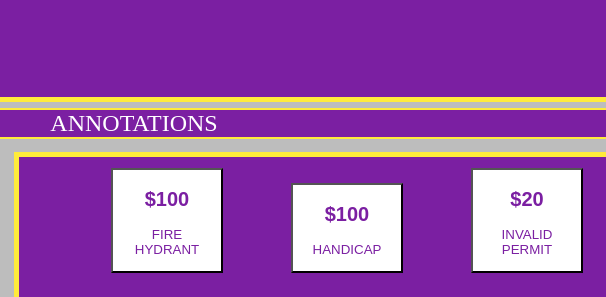
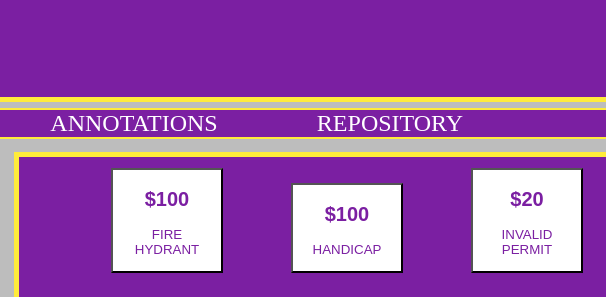
Before and after one commit to pvmoran/WebDev-Final, a plain HTML site: page index.html in a window 1280 px wide. Shown: the part 88-385 px from the top of the page, 516-1122 px from the left. Drawn offline with nearby package versions, Linux system fonts and the light colour scheme.

Commit message:
Update index.html

```diff
--- a/index.html
+++ b/index.html
@@ -30,6 +30,7 @@
       <!-- Create the second object in the navigation bar, which will link to the original website being changed. -->
       <a href="https://www.una.edu/transportation"/>ORIGINAL WEB PAGE</a>
       <a href="annotation/annotation.html">ANNOTATIONS</a>
+    <a href="https://github.com/pvmoran/WebDev-Final">REPOSITORY</a>
     </div>
   </div>
   <!-- Create a division element that will contain an image and hero text to welcome the user and pay for parking. -->
```
